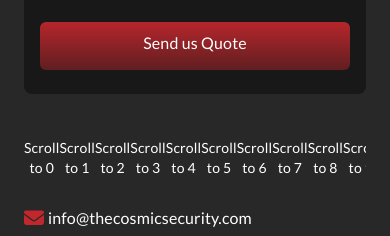
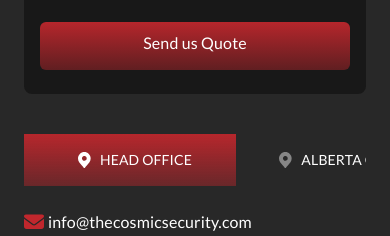
Before and after one commit to gautamxyzstudio/Cosmic-security, a Next.js app: page /contact in a window 390 px wide. Shown: the part 800-1036 px from the top of the page. Built offline with nearby package versions, Linux system fonts and the light colour scheme; what tailwind-clip-path would draw is missing.

Commit message:
feat: enhance MapViewSection with tab IDs for better accessibility; update CustomTabsMobile to handle tab actions and improve styling

```diff
--- a/src/appComponents/contactUs/MapViewSection.tsx
+++ b/src/appComponents/contactUs/MapViewSection.tsx
@@ -8,25 +8,19 @@
 
 const MapViewSection = () => {
   const [selectedTabItemIndex, setSelectedTabItemIndex] = useState(0);
+
   const tabs = [
-    { label: "HEAD OFFICE", onClickAction: () => setSelectedTabItemIndex(0) },
-    {
-      label: "ALBERTA OFFICE",
-      onClickAction: () => setSelectedTabItemIndex(1),
-    },
-    {
-      label: "KELOWNA OFFICE",
-      onClickAction: () => setSelectedTabItemIndex(2),
-    },
-    {
-      label: "SASKATCHEWAN OFFICE",
-      onClickAction: () => setSelectedTabItemIndex(3),
-    },
+    { id: 1, label: "HEAD OFFICE", onClickAction: () => setSelectedTabItemIndex(0) },
+    { id: 2, label: "ALBERTA OFFICE", onClickAction: () => setSelectedTabItemIndex(1) },
+    { id: 3, label: "KELOWNA OFFICE", onClickAction: () => setSelectedTabItemIndex(2) },
+    { id: 4, label: "SASKATCHEWAN OFFICE", onClickAction: () => setSelectedTabItemIndex(3) },
   ];
+
   const contactInfo = [
     { icon: icons.EMAIL, content: emailAddress },
     { icon: icons.CALL_SECONDARY_ICON, content: phoneNumber },
   ];
+
   // Map URLs for each office
   const mapsUrl = [
     "https://www.google.com/maps/embed?pb=!1m18!1m12!1m3!1d4201.1645231381!2d-123.11668170359391!3d49.28468915714396!2m3!1f0!2f0!3f0!3m2!1i1024!2i768!4f13.1!3m3!1m2!1s0x5485d981f6abba61%3A0x539759ce98c8e0e9!2sCosmic%20Security!5e0!3m2!1sen!2sin!4v1737523532393!5m2!1sen!2sin",
@@ -36,17 +30,17 @@
   ];
 
   return (
-    <section className="w-full h-full flex flex-col  justify-center gap-y-6 lg:gap-y-12">
+    <section className="w-full h-full flex flex-col justify-center gap-y-6 lg:gap-y-12">
       <CustomTabs tabs={tabs} />
-      <CustomTabsMobile />
+      <CustomTabsMobile items={tabs} />
       <div className="flex flex-col gap-y-4 lg:gap-y-6">
-        <div className="flex flex-col gap-y-3 lg:flex-row lg:justify-between ">
+        <div className="flex flex-col gap-y-3 lg:flex-row lg:justify-between">
           {contactInfo.map((data, index) => (
             <IconWithText
               key={index}
               icon={data.icon}
               content={data.content}
-              customClasses={" gap-x-1 lg:gap-x-2"}
+              customClasses="gap-x-1 lg:gap-x-2"
               customIconsStyles="w-5 h-5 lg:w-6 lg:h-6"
             />
           ))}
--- a/src/appComponents/home/HomeServiceCard.tsx
+++ b/src/appComponents/home/HomeServiceCard.tsx
@@ -10,6 +10,7 @@
 } from '@/components/textTypes/Description';
 import { StaticImport } from 'next/dist/shared/lib/get-img-props';
 import Link from 'next/link';
+import { route } from '@/constants/route';
 
 export interface IHomeServiceCardProps {
   cardImage: StaticImport | string;
@@ -26,7 +27,7 @@
 }) => {
   return (
     <Link
-      href={'/'}
+      href={route.services}
       className={
         'w-[296px] rounded-lg cursor-pointer group h-[380px] overflow-hidden relative ' +
         customClass
--- a/src/components/CustomTabs/CustomTabs.tsx
+++ b/src/components/CustomTabs/CustomTabs.tsx
@@ -11,6 +11,7 @@
   };
 }
 interface TabItemProps {
+  id: number
   label: string;
   onClickAction?: () => void; // Add onClick action if needed
 }
--- a/src/components/CustomTabs/CustomTabsMoblie.tsx
+++ b/src/components/CustomTabs/CustomTabsMoblie.tsx
@@ -1,36 +1,63 @@
-import React, { useRef } from "react";
+import Image from "next/image";
+import React, { useRef, useState } from "react";
+import { icons } from "../../../public/exporter";
+import Description, { IDescriptionTypes } from "../textTypes/Description";
 
-export const CustomTabsMobile = () => {
+interface ICustomTabsMobileProps {
+  items: {
+    id: number;
+    label: string;
+    onClickAction: () => void;
+  }[];
+}
+
+export const CustomTabsMobile: React.FC<ICustomTabsMobileProps> = ({ items }) => {
   const containerRef = useRef<HTMLDivElement>(null);
-  const items = Array.from({ length: 10 }, (_, i) => `Item ${i + 1}`);
+  const [selectedId, setSelectedId] = useState(0);
 
-  const scrollToIndex = (index: number) => {
+  const handleItemClick = (index: number) => {
     if (containerRef.current) {
-      const itemWidth = 400; // Height of each item
+      const itemWidth = 212; // Match min-width from className
       const scrollPosition = index * itemWidth;
-      containerRef.current.scrollTo({
-        left: scrollPosition,
-        behavior: "smooth",
-      });
+      containerRef.current.scrollLeft = scrollPosition;
+      setSelectedId(index);
+
+      // Find and execute the matching item's action
+      const selectedItem = items[index];
+      if (selectedItem) {
+        selectedItem.onClickAction();
+      }
     }
   };
 
   return (
-    <div className="w-full xl:hidden flex">
-      <div
-        ref={containerRef}
-        className="flex flex-row  overflow-x-scroll"
-      >
-        {items.map((_, index) => (
-          <button
-            key={index}
-            onClick={() => scrollToIndex(index)}
-            className="flex items-center gap-x-1 w-full max-w-[212px] h-12 py-4 text-sm"
+    <div
+      ref={containerRef}
+      className="flex flex-row max-w-screen-sm xl:hidden items-center justify-start overflow-x-auto"
+    >
+      {items.map((item, index) => {
+        const isSelected = selectedId === index;
+        return (
+          <div
+            key={item.id}
+            onClick={() => handleItemClick(index)}
+            className={`flex items-center justify-center min-w-[212px] py-4 text-sm ${
+              isSelected ? "bg-buttonGradient" : "bg-transparent"
+            } cursor-pointer transition-all duration-300`}
           >
-            Scroll to {index}
-          </button>
-        ))}
-      </div>
+            <Image
+              src={isSelected ? icons.LOCATION_WHITE : icons.LOCATION_DARK}
+              alt={item.label}
+              className="w-4 h-4 lg:w-6 lg:h-6 mx-2"
+            />
+            <Description
+              content={item.label}
+              type={IDescriptionTypes.dec24}
+              customClasses={isSelected ? "text-white" : "text-disabled"}
+            />
+          </div>
+        );
+      })}
     </div>
   );
 };
```
